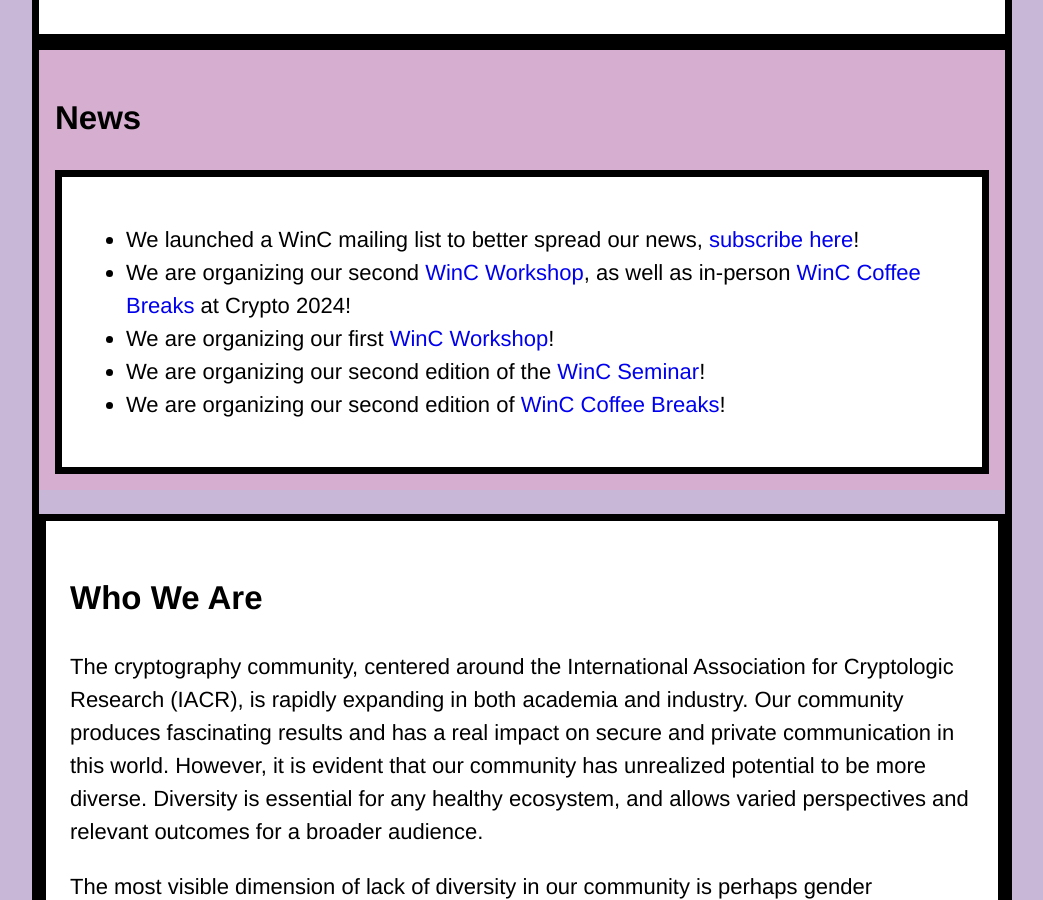
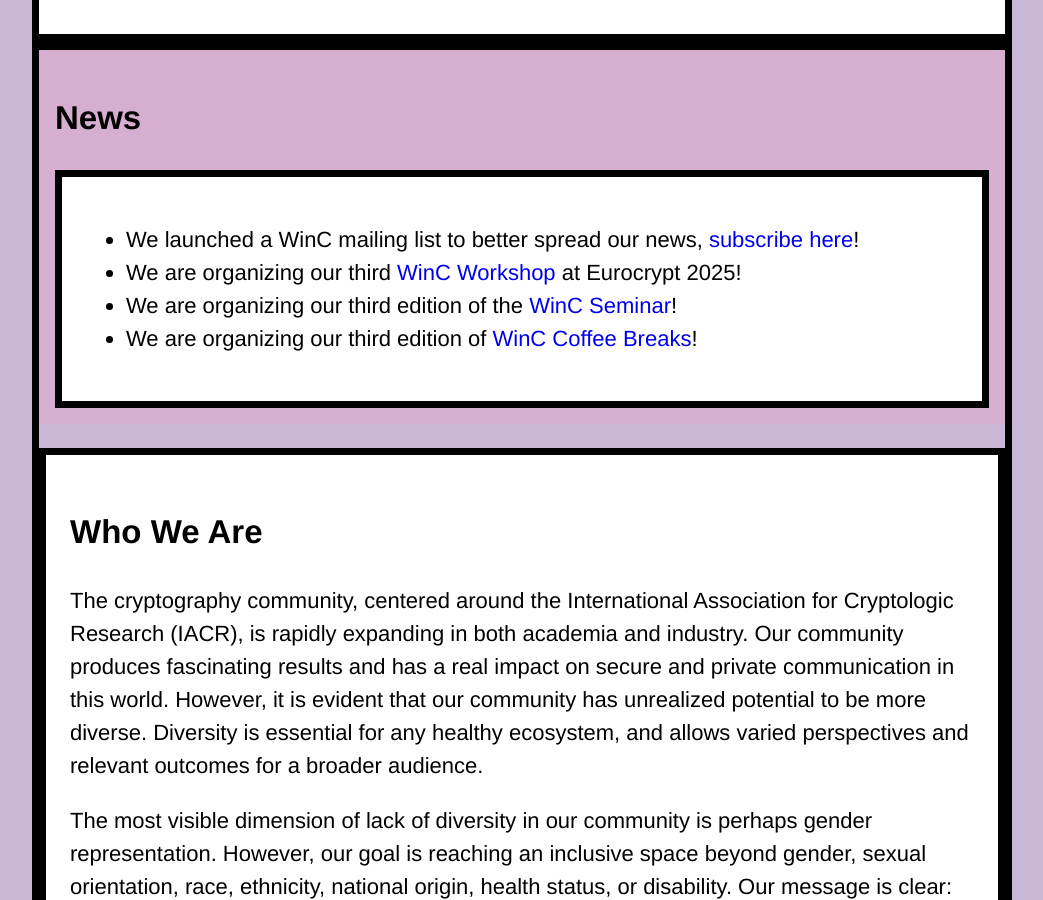
Before and after one commit to women-in-cryptography/women-in-cryptography-website, a Jekyll site: the page built from index.html, in a window 1280 px wide and 900 px high, scrolled down 857 px. Shown: the whole window, without its empty margins (118-1161 px from the left). Built offline with Jekyll 4.4.1, drawn with Linux system fonts in a browser that asks for light colours; a style sheet for code colours, icons or effects is not loaded.

Commit message:
adapted news items

```diff
--- a/index.html
+++ b/index.html
@@ -23,10 +23,9 @@
   <div class="regular-description-fixed">
     <ul>
       <li>We launched a WinC mailing list to better spread our news, <a href="https://listes.services.cnrs.fr/wws/subscribe/womenincryptography">subscribe here</a>!</li>
-	    <li>We are organizing our second <a href="https://www.womenincryptography.com/workshop">WinC Workshop</a>, as well as in-person <a href="https://www.womenincryptography.com/coffee-breaks">WinC Coffee Breaks</a> at Crypto 2024!</li>
-	     <li>We are organizing our first <a href="https://www.womenincryptography.com/workshop">WinC Workshop</a>!</li>
-	    <li>We are organizing our second edition of the <a href="https://www.womenincryptography.com/seminar">WinC Seminar</a>!</li>
-	    <li>We are organizing our second edition of <a href="https://www.womenincryptography.com/coffee-breaks">WinC Coffee Breaks</a>!</li>
+	    <li>We are organizing our third <a href="https://www.womenincryptography.com/workshop">WinC Workshop</a> at Eurocrypt 2025!</li>
+	    <li>We are organizing our third edition of the <a href="https://www.womenincryptography.com/seminar">WinC Seminar</a>!</li>
+	    <li>We are organizing our third edition of <a href="https://www.womenincryptography.com/coffee-breaks">WinC Coffee Breaks</a>!</li>
 
 		</ul>
   </div>
```
